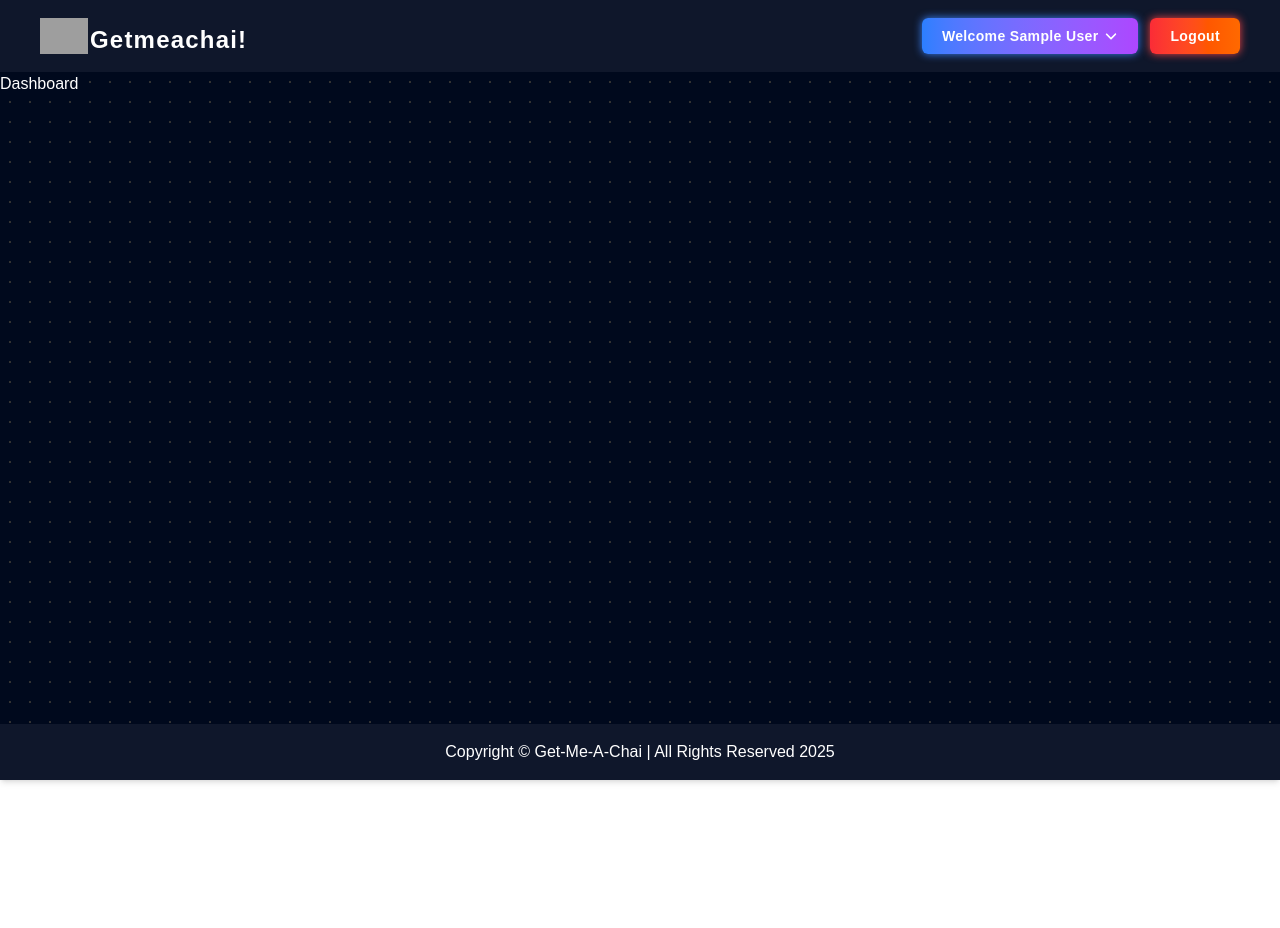
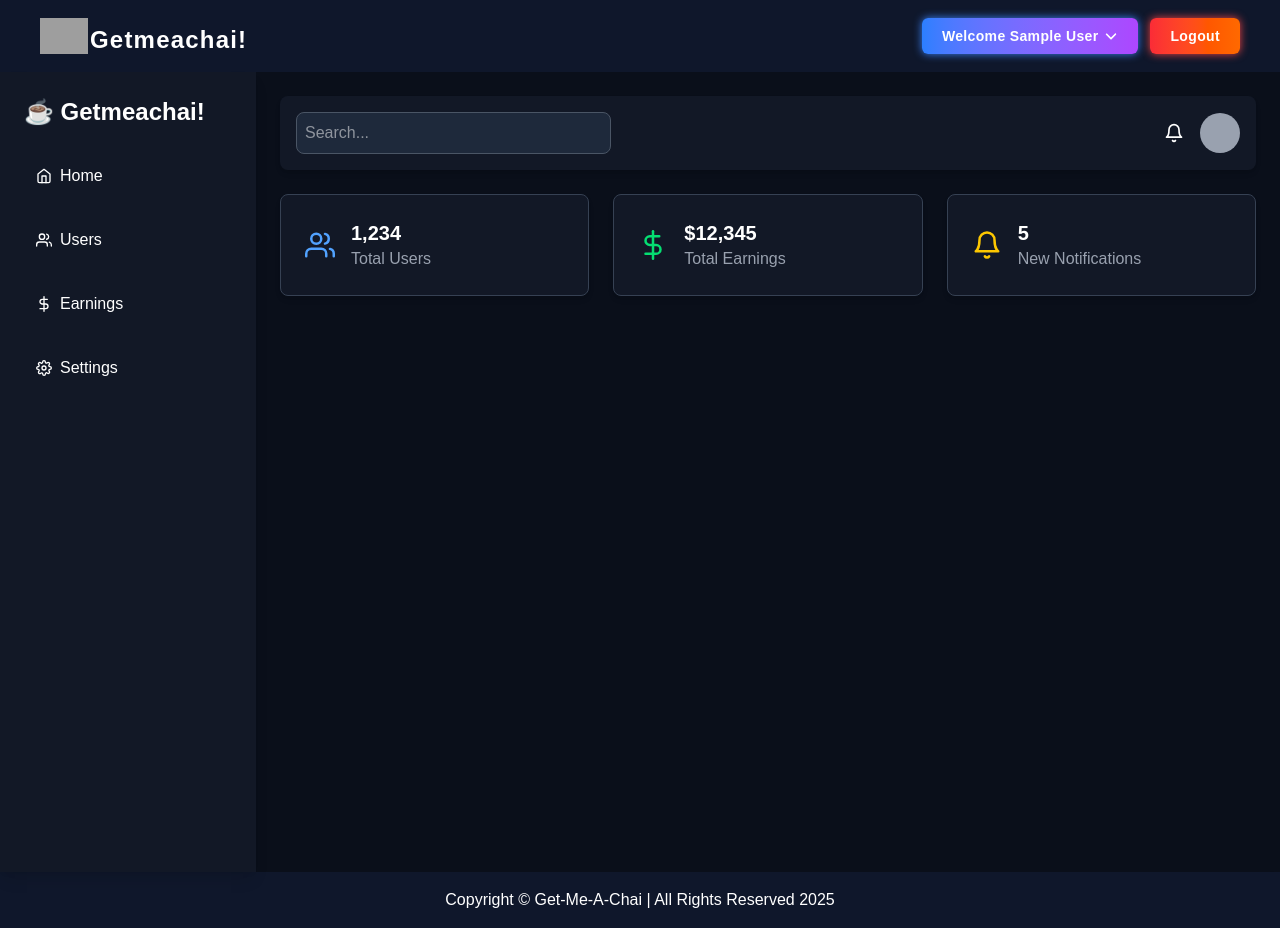
Before and after one commit to Anasmalik57/Get-Me-A-Chai, a Next.js app: page /dashboard in a window 1280 px wide. Before the commit the page ends 800 px from the top, so only its background shows below. Built offline with nearby package versions, Linux system fonts and the light colour scheme; no server answers; sample sign-in values are in the browser's storage; grey boxes are pictures that could not be loaded.

Commit message:
building payment page

```diff
--- a/app/[username]/page.js
+++ b/app/[username]/page.js
@@ -1,9 +1,76 @@
-import React from 'react'
+import React from "react";
 
-const Username = ({params}) => {
+const Username = ({ params }) => {
   return (
-    <div className=''>{params.username}</div>
-  )
-}
+    <>
+      <div className="cover w-full relative">
+        <img
+          className="w-full object-cover max-h-[350px]"
+          src="https://c10.patreonusercontent.com/4/patreon-media/p/campaign/1524784/ccee2a64f0894afab47cfaecdc03373b/eyJ3IjoxNjAwLCJ3ZSI6MX0%3D/3.jpg?token-time=1743724800&token-hash=HYjOm2XUzeuc7LyIQafDnFvGX61efBiP0NcDWOfB-cM%3D"
+          alt="Cover-Image"
+        />
+        <div className="profilePic absolute -bottom-[55px] left-[46%]  overflow-hidden rounded-full bg-current p-1 border border-white  ">
+          <img
+            width={110}
+            height={110}
+            className="border-2 border-black rounded-full "
+            src="https://c10.patreonusercontent.com/4/patreon-media/p/campaign/1524784/3576659026644fc9a350ba86703e176c/eyJoIjoxMDgwLCJ3IjoxMDgwfQ%3D%3D/1.png?token-time=1742256000&token-hash=hgNdDDcaIM8rOOzg3Z6mlh81Kr9ge6yvWByKFwTII3A%3D"
+            alt="Profilepic"
+          />
+        </div>
+      </div>
+      <div className="info flex justify-center items-center mt-16 pb-4 w-full flex-col gap-2">
+        <div className="font-bold tracking-wide lowercase">
+          @{params.username}
+        </div>
+        <div className="text-slate-400">Created Animated Art for VTT's</div>
+        <div className="text-slate-400">
+          9173 members. 82 posts. $46545/released
+        </div>
+      </div>
+      <div className="payment container mx-auto grid grid-cols-1 md:grid-cols-2 gap-6 p-6">
+        {/* Supporters Leaderboard */}
+        <div className="supporters bg-slate-900 rounded-xl p-6 text-white shadow-lg">
+          <h2 className="text-xl font-semibold py-3 border-b border-gray-700">✨ Supporters</h2>
+          <ul className="mt-4 space-y-3 w-full  max-h-[295px] overflow-y-scroll ">
+            <li className="bg-gray-800 px-4 py-3 rounded-lg shadow-md w-[calc(100%-18px)] ">🥇 Anas donated <span className="font-bold">$30</span> with a message</li>
+            <li className="bg-gray-800 px-4 py-3 rounded-lg shadow-md w-[calc(100%-18px)] ">🥈 Anas donated <span className="font-bold">$20</span> with a message</li>
+            <li className="bg-gray-800 px-4 py-3 rounded-lg shadow-md w-[calc(100%-18px)] ">🥉 Anas donated <span className="font-bold">$10</span> with a message</li>
 
-export default Username
+          </ul>
+        </div>
+
+        {/* Payment Section */}
+        <div className="make-payment bg-slate-900 rounded-xl p-6 text-white shadow-lg flex flex-col gap-4">
+          {/* Header Section */}
+          <div className="py-3 border-b border-gray-700 flex flex-row justify-between items-center">
+            <h2 className="text-xl font-semibold flex items-center">
+              <span className="mr-2 text-2xl">💳</span> Make a Payment
+            </h2>
+            <p className="text-gray-400 text-sm text-right">
+              Support us by making a donation.
+            </p>
+          </div>
+
+          {/* Input & Pay Button on Same Line */}
+          <div className="flex flex-col gap-3">
+            <input type="number" placeholder="Enter Amount" className="no-spinner w-full p-3 rounded-lg bg-gray-800 text-white placeholder-gray-400 focus:ring-2 focus:ring-violet-500 focus:outline-none"/>
+            <input type="number" placeholder="Enter Amount" className="no-spinner w-full p-3 rounded-lg bg-gray-800 text-white placeholder-gray-400 focus:ring-2 focus:ring-violet-500 focus:outline-none"/>
+            <input type="number" placeholder="Enter Amount" className="no-spinner w-full p-3 rounded-lg bg-gray-800 text-white placeholder-gray-400 focus:ring-2 focus:ring-violet-500 focus:outline-none"/>
+            <button className="cursor-pointer bg-gradient-to-r from-violet-500 to-purple-600
+             hover:from-purple-500 hover:to-violet-600 text-white px-6 py-3 rounded-lg font-semibold transition-all duration-200 ease-in shadow-md whitespace-nowrap focus:outline-2 focus:outline-violet-500 focus:outline-offset-2 ">Pay Now</button>
+          </div>
+
+          {/* Quick Pay Options */}
+          <div className="flex gap-3 justify-center">
+            <button className="cursor-pointer bg-gray-800 hover:bg-gray-700 text-white px-5 py-3 rounded-lg transition-all duration-200 ease-in outline-none">Pay $10</button>
+            <button className="cursor-pointer bg-gray-800 hover:bg-gray-700 text-white px-5 py-3 rounded-lg transition-all duration-200 ease-in outline-none">Pay $20</button>
+            <button className="cursor-pointer bg-gray-800 hover:bg-gray-700 text-white px-5 py-3 rounded-lg transition-all duration-200 ease-in outline-none">Pay $30</button>
+          </div>
+        </div>
+      </div>
+    </>
+  );
+};
+
+export default Username;
--- a/app/dashboard/page.js
+++ b/app/dashboard/page.js
@@ -2,6 +2,7 @@
 import React from "react";
 import { useRouter } from "next/navigation";
 import { useSession, signIn, signOut } from "next-auth/react";
+import { FiHome, FiUsers, FiDollarSign, FiBell, FiSettings } from "react-icons/fi";
 
 const Dashboard = () => {
   const { data: session } = useSession();
@@ -9,7 +10,69 @@ const Dashboard = () => {
     const router = useRouter();
     router.push("/");
   }
-  return <div>Dashboard</div>;
+  return (
+    <div className="flex h-screen bg-[#0a0f1a] text-white">
+      {/* Sidebar */}
+      <aside className="w-64 bg-[#121826] text-white p-6 flex flex-col gap-6 shadow-lg">
+        <h1 className="text-2xl font-bold flex items-center gap-2">☕ Getmeachai!</h1>
+        <nav className="flex flex-col gap-4">
+          <a href="#" className="flex items-center gap-2 p-3 rounded-lg hover:bg-[#1e293b]">
+            <FiHome /> Home
+          </a>
+          <a href="#" className="flex items-center gap-2 p-3 rounded-lg hover:bg-[#1e293b]">
+            <FiUsers /> Users
+          </a>
+          <a href="#" className="flex items-center gap-2 p-3 rounded-lg hover:bg-[#1e293b]">
+            <FiDollarSign /> Earnings
+          </a>
+          <a href="#" className="flex items-center gap-2 p-3 rounded-lg hover:bg-[#1e293b]">
+            <FiSettings /> Settings
+          </a>
+        </nav>
+      </aside>
+
+      {/* Main Content */}
+      <main className="flex-1 p-6">
+        {/* Top Navbar */}
+        <div className="flex justify-between items-center bg-[#121826] p-4 rounded-lg shadow-md">
+          <input
+            type="text"
+            placeholder="Search..."
+            className="p-2 w-1/3 border border-gray-600 rounded-lg bg-[#1e293b] text-white focus:outline-none"
+          />
+          <div className="flex items-center gap-4">
+            <FiBell className="text-xl cursor-pointer" />
+            <div className="w-10 h-10 rounded-full bg-gray-400"></div>
+          </div>
+        </div>
+
+        {/* Stats Cards */}
+        <div className="grid grid-cols-1 md:grid-cols-3 gap-6 mt-6">
+          <div className="bg-[#121826] p-6 rounded-lg shadow-md flex items-center gap-4 border border-gray-700">
+            <FiUsers className="text-3xl text-blue-400" />
+            <div>
+              <h2 className="text-xl font-bold">1,234</h2>
+              <p className="text-gray-400">Total Users</p>
+            </div>
+          </div>
+          <div className="bg-[#121826] p-6 rounded-lg shadow-md flex items-center gap-4 border border-gray-700">
+            <FiDollarSign className="text-3xl text-green-400" />
+            <div>
+              <h2 className="text-xl font-bold">$12,345</h2>
+              <p className="text-gray-400">Total Earnings</p>
+            </div>
+          </div>
+          <div className="bg-[#121826] p-6 rounded-lg shadow-md flex items-center gap-4 border border-gray-700">
+            <FiBell className="text-3xl text-yellow-400" />
+            <div>
+              <h2 className="text-xl font-bold">5</h2>
+              <p className="text-gray-400">New Notifications</p>
+            </div>
+          </div>
+        </div>
+      </main>
+    </div>
+  );
 };
 
 export default Dashboard;
--- a/app/globals.css
+++ b/app/globals.css
@@ -26,3 +26,33 @@ body {
 /* .dropchai{
   filter: drop-shadow(0 0 10px rgb(144, 124, 101));
 } */
+
+/* Chrome, Safari, Edge */
+.no-spinner::-webkit-inner-spin-button,
+.no-spinner::-webkit-outer-spin-button {
+  -webkit-appearance: none;
+  margin: 0;
+}
+
+/* Firefox */
+.no-spinner {
+  -moz-appearance: textfield;
+}
+/* Custom Scrollbar */
+::-webkit-scrollbar {
+  width: 1px;
+}
+
+::-webkit-scrollbar-track {
+  background: #1a1a2e;
+  border-radius: 10px;
+}
+
+::-webkit-scrollbar-thumb {
+  background: linear-gradient(180deg, #6a5acd, #b14aed); /* Sleek gradient thumb */
+  border-radius: 10px;
+}
+
+::-webkit-scrollbar-thumb:hover {
+  background: linear-gradient(180deg, #b14aed, #6a5acd); /* Smooth hover effect */
+}
--- a/components/Navbar.jsx
+++ b/components/Navbar.jsx
@@ -24,14 +24,14 @@ const Navbar = () => {
             <div className="relative">
               <button onClick={() => setShowDropdown(!showDropdown)} onBlur={()=>setTimeout(() => {
                 setShowDropdown(false)
-              }, 100)} className="cursor-pointer flex gap-1.5 items-center justify-center  px-5 py-2 text-sm  font-semibold tracking-wide rounded-md bg-gradient-to-r from-blue-500 to-purple-500 text-white shadow-[0_0_8px_#3b82f6] hover:shadow-[0_0_12px_#3b82f6] hover:-translate-y-0.5 transition-all duration-300">
-               Welcome {session.user.name || "User"} <FaAngleDown />
+              }, 300)} className="cursor-pointer flex gap-1.5 items-center justify-center  px-5 py-2 text-sm  font-semibold tracking-wide rounded-md bg-gradient-to-r from-blue-500 to-purple-500 text-white shadow-[0_0_8px_#3b82f6] hover:shadow-[0_0_12px_#3b82f6] hover:-translate-y-0.5 transition-all duration-300">
+               Welcome {session.user.name} <FaAngleDown />
               </button>
 
               {showDropdown && (
-                <div className="absolute right-0 mt-2 w-48 bg-gray-800 text-white rounded-lg shadow-lg overflow-hidden *:cursor-pointer *:transition-all *:duration-100 *:ease-in">
-                  <Link href={"/dashboard"}><div className="block text-white px-5 py-2.5 text-sm hover:bg-gray-700 ">Dashboard</div></Link>
-                  <Link href="/settings"><div  className="block text-white px-5 py-2.5 text-sm hover:bg-gray-700 ">Your Page</div></Link>
+                <div className="absolute right-0 z-50 mt-2 w-48 bg-gray-800 text-white rounded-lg shadow-lg overflow-hidden *:cursor-pointer *:transition-all *:duration-100 *:ease-in">
+                  <Link href={"/dashboard"}><div className=" text-white px-5 py-2.5 text-sm hover:bg-gray-700 ">Dashboard</div></Link>
+                  <Link href="/settings"><div  className=" text-white px-5 py-2.5 text-sm hover:bg-gray-700 ">Your Page</div></Link>
                   <button onClick={() => signOut()} className="w-full text-left px-5 py-2.5 text-sm hover:bg-gradient-to-r hover:from-red-500 hover:to-orange-500 ">Sign out</button>
                 </div>
               )}
```
